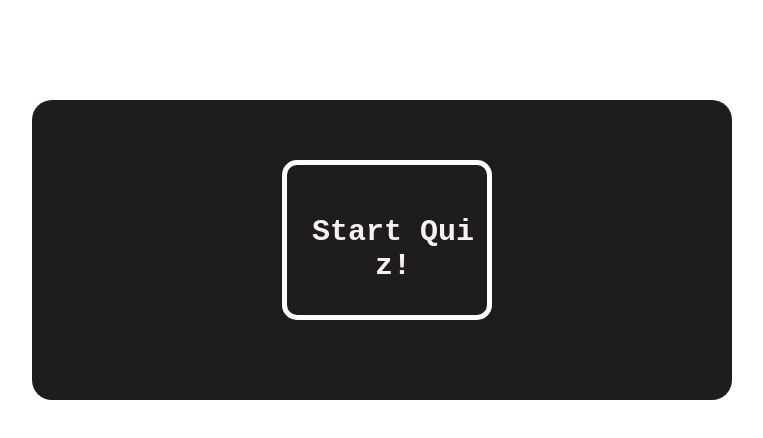
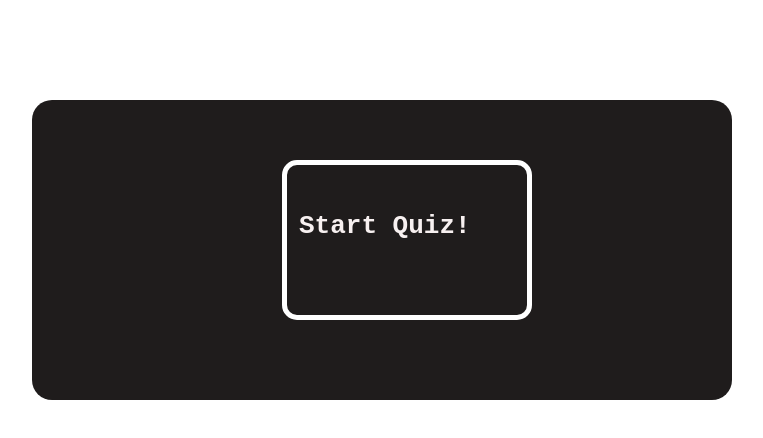
Before and after one commit to oscar-mugambi/Quiz-App, a plain HTML site: page index.html in a window 1280 px wide. Shown: the whole page, without its empty margins (258-1021 px from the left). Drawn offline with Linux system fonts and the light colour scheme.

Commit message:
resized images

```diff
--- a/style.css
+++ b/style.css
@@ -20,10 +20,10 @@ body {
   animation-duration: 2.5s;
 }
 #start {
-  font-size: 1.5em;
+  font-size: 1.3em;
   font-weight: bolder;
   word-break: break-all;
-  width: 200px;
+  width: 240px;
   height: 150px;
   border: 5px solid rgb(255, 255, 255);
   border-radius: 15px;
```
